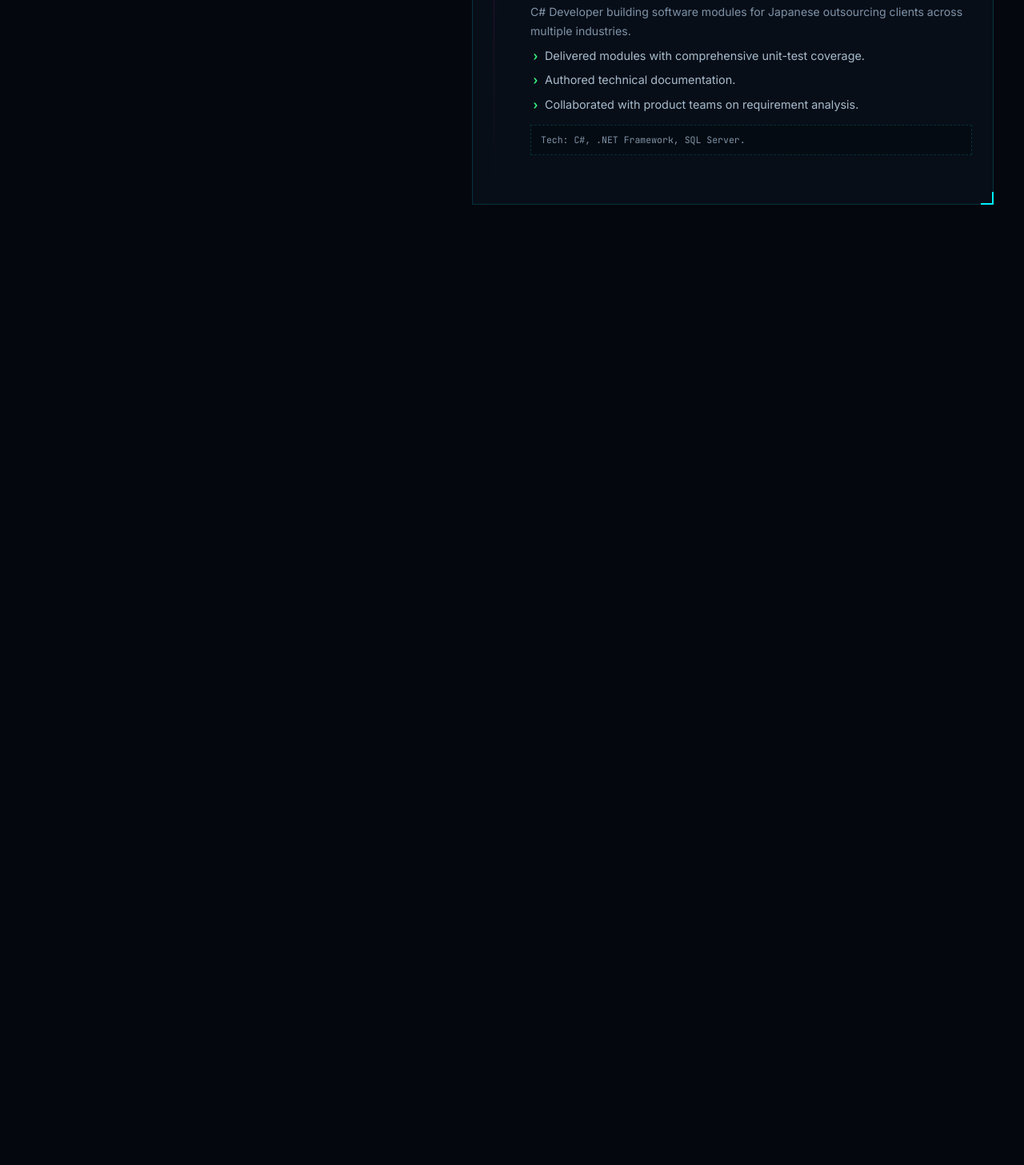
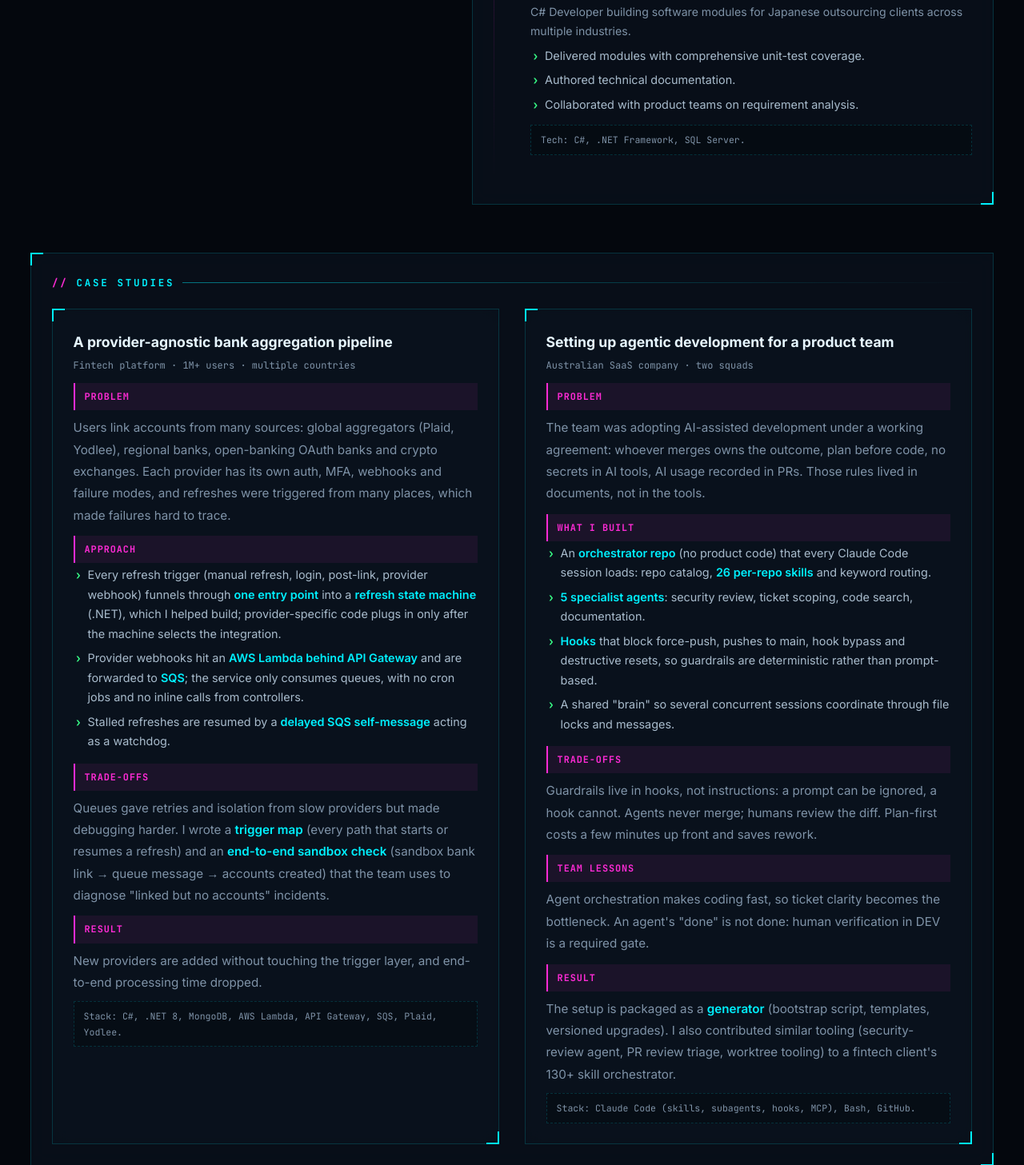
Before and after one commit to datnm555/datnm555.github.io, a plain HTML site: page index.html in a window 1280 px wide. Shown: the part 4458-5915 px from the top of the page at 80% size. Before the commit the page ends 4774 px from the top, so only its background shows below. Drawn offline with Linux system fonts and the light colour scheme.

Commit message:
feat: add case studies (bank aggregation pipeline, agentic dev setup)
Two anonymised case studies (Problem / Approach / Trade-offs / Result)
in a full-width section after Experience.

Co-Authored-By: Claude Opus 5.5 <noreply@anthropic.com>

```diff
--- a/index.html
+++ b/index.html
@@ -260,7 +260,14 @@
     .job p[style], .card > p[style] { color: var(--text-muted) !important; }
 
     /* ── RESPONSIVE ── */
+    /* ── CASE STUDIES ── */
+    .cases { padding: 0 var(--pad) 60px; }
+    .case-grid { display: grid; grid-template-columns: repeat(2, minmax(0, 1fr)); gap: clamp(20px, 2.5vw, 40px); margin-top: 20px; }
+    .case-grid .card + .card { margin-top: 0; }
+    .case-title { font-size: 1.1rem; font-weight: 700; color: #e6f6ff; margin-bottom: 4px; }
+    .case-sub { font-family: var(--mono); font-size: .75rem; color: var(--text-muted); margin-bottom: 8px; }
     @media (max-width: 1100px) {
+      .case-grid { grid-template-columns: 1fr; }
       .wrapper { grid-template-columns: 1fr; }
       .hero { grid-template-columns: 1fr; }
       .hero-hud { display: none; }
@@ -712,6 +719,52 @@
     </div>
 
   </div>
+
+  <!-- CASE STUDIES -->
+  <div class="cases">
+    <div class="card">
+      <div class="section-title">Case Studies</div>
+      <div class="case-grid">
+        <div class="card">
+          <div class="case-title">A provider-agnostic bank aggregation pipeline</div>
+          <div class="case-sub">Fintech platform · 1M+ users · multiple countries</div>
+          <div class="era">Problem</div>
+          <p class="summary-text" style="margin:8px 0 0;">Users link accounts from many sources: global aggregators (Plaid, Yodlee), regional banks, open-banking OAuth banks and crypto exchanges. Each provider has its own auth, MFA, webhooks and failure modes, and refreshes were triggered from many places, which made failures hard to trace.</p>
+          <div class="era">Approach</div>
+          <ul class="ai-list">
+            <li>Every refresh trigger (manual refresh, login, post-link, provider webhook) funnels through <strong style="color:#c0bff8">one entry point</strong> into a <strong style="color:#c0bff8">refresh state machine</strong> (.NET), which I helped build; provider-specific code plugs in only after the machine selects the integration.</li>
+            <li>Provider webhooks hit an <strong style="color:#c0bff8">AWS Lambda behind API Gateway</strong> and are forwarded to <strong style="color:#c0bff8">SQS</strong>; the service only consumes queues, with no cron jobs and no inline calls from controllers.</li>
+            <li>Stalled refreshes are resumed by a <strong style="color:#c0bff8">delayed SQS self-message</strong> acting as a watchdog.</li>
+          </ul>
+          <div class="era">Trade-offs</div>
+          <p class="summary-text" style="margin:8px 0 0;">Queues gave retries and isolation from slow providers but made debugging harder. I wrote a <strong style="color:#c0bff8">trigger map</strong> (every path that starts or resumes a refresh) and an <strong style="color:#c0bff8">end-to-end sandbox check</strong> (sandbox bank link → queue message → accounts created) that the team uses to diagnose "linked but no accounts" incidents.</p>
+          <div class="era">Result</div>
+          <p class="summary-text" style="margin:8px 0 0;">New providers are added without touching the trigger layer, and end-to-end processing time dropped.</p>
+          <div class="tech-line">Stack: C#, .NET 8, MongoDB, AWS Lambda, API Gateway, SQS, Plaid, Yodlee.</div>
+        </div>
+        <div class="card">
+          <div class="case-title">Setting up agentic development for a product team</div>
+          <div class="case-sub">Australian SaaS company · two squads</div>
+          <div class="era">Problem</div>
+          <p class="summary-text" style="margin:8px 0 0;">The team was adopting AI-assisted development under a working agreement: whoever merges owns the outcome, plan before code, no secrets in AI tools, AI usage recorded in PRs. Those rules lived in documents, not in the tools.</p>
+          <div class="era">What I built</div>
+          <ul class="ai-list">
+            <li>An <strong style="color:#c0bff8">orchestrator repo</strong> (no product code) that every Claude Code session loads: repo catalog, <strong style="color:#c0bff8">26 per-repo skills</strong> and keyword routing.</li>
+            <li><strong style="color:#c0bff8">5 specialist agents</strong>: security review, ticket scoping, code search, documentation.</li>
+            <li><strong style="color:#c0bff8">Hooks</strong> that block force-push, pushes to main, hook bypass and destructive resets, so guardrails are deterministic rather than prompt-based.</li>
+            <li>A shared "brain" so several concurrent sessions coordinate through file locks and messages.</li>
+          </ul>
+          <div class="era">Trade-offs</div>
+          <p class="summary-text" style="margin:8px 0 0;">Guardrails live in hooks, not instructions: a prompt can be ignored, a hook cannot. Agents never merge; humans review the diff. Plan-first costs a few minutes up front and saves rework.</p>
+          <div class="era">Team lessons</div>
+          <p class="summary-text" style="margin:8px 0 0;">Agent orchestration makes coding fast, so ticket clarity becomes the bottleneck. An agent's "done" is not done: human verification in DEV is a required gate.</p>
+          <div class="era">Result</div>
+          <p class="summary-text" style="margin:8px 0 0;">The setup is packaged as a <strong style="color:#c0bff8">generator</strong> (bootstrap script, templates, versioned upgrades). I also contributed similar tooling (security-review agent, PR review triage, worktree tooling) to a fintech client's 130+ skill orchestrator.</p>
+          <div class="tech-line">Stack: Claude Code (skills, subagents, hooks, MCP), Bash, GitHub.</div>
+        </div>
+      </div>
+    </div>
+  </div>
   <script>
     (function () {
       var el = document.getElementById('clock');
```
